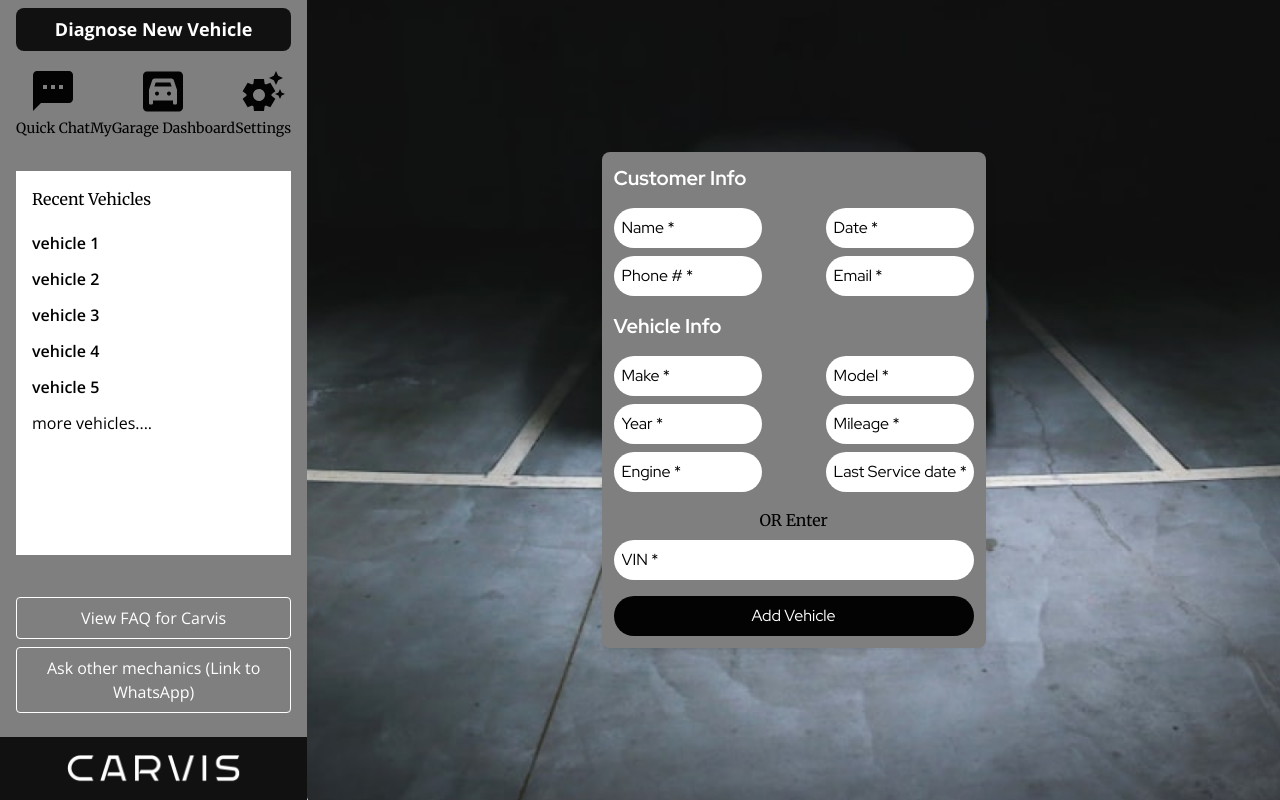
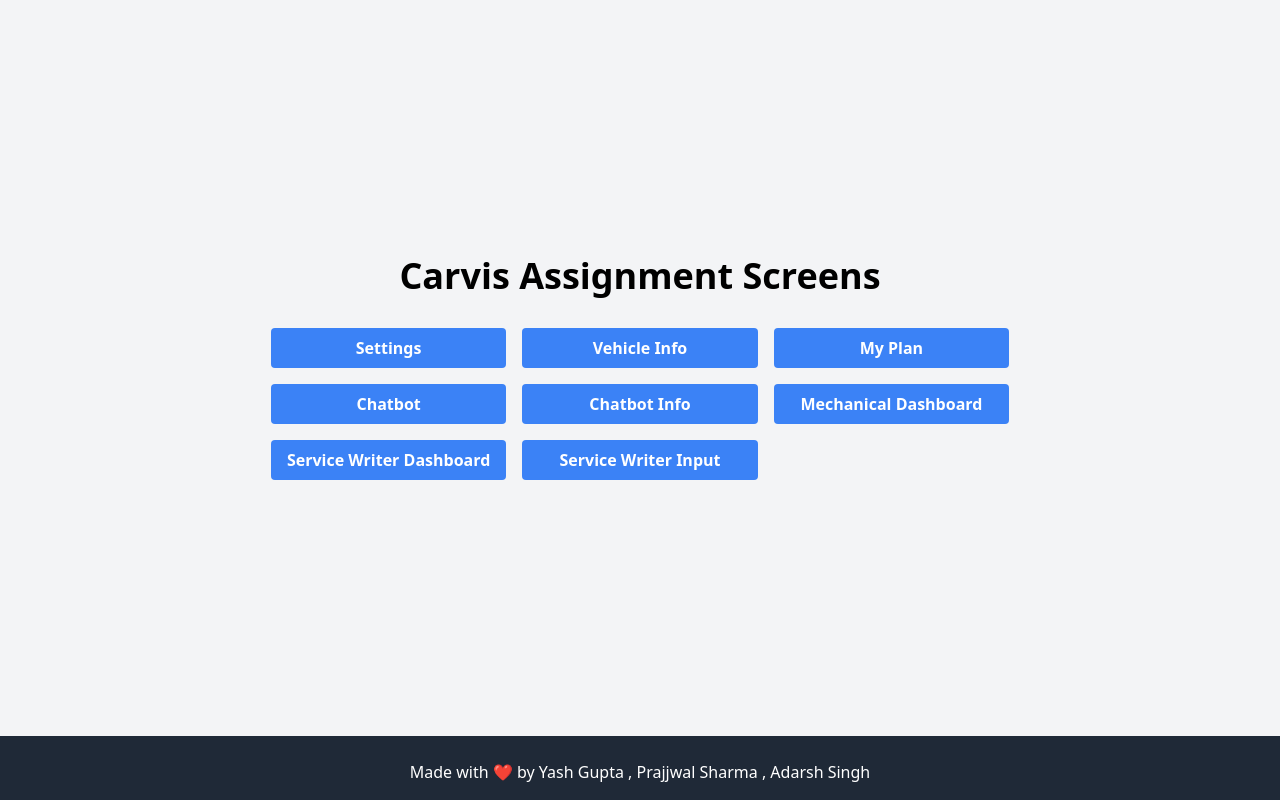
Before and after one commit to yash2324/carvis, a React (Vite) app: page / in a window 1280 px wide. Built offline with nearby package versions, Linux system fonts and the light colour scheme.

Commit message:
Added home page and routing

```diff
--- a/package.json
+++ b/package.json
@@ -12,7 +12,8 @@
   "dependencies": {
     "lucide-react": "^0.414.0",
     "react": "^18.3.1",
-    "react-dom": "^18.3.1"
+    "react-dom": "^18.3.1",
+    "react-router-dom": "^6.25.1"
   },
   "devDependencies": {
     "@types/react": "^18.3.3",
--- a/src/App.tsx
+++ b/src/App.tsx
@@ -1,13 +1,57 @@
+import React from "react";
+import { BrowserRouter as Router, Route, Routes } from "react-router-dom";
+import CustomerIntakeForm from "./components/CustomerIntakeForm";
+import Pricing from "./components/Pricing";
+import Screen1 from "./components/Screen1";
+import Screen2 from "./components/Screen2";
+import Screen3 from "./components/Screen3";
+import Settings from "./components/Settings";
 import Sidebar from "./components/Sidebar";
 import VehicleInfo from "./components/VehicleInfo";
+import HomePage from "./components/HomePage";
 
-function App() {
+const App: React.FC = () => {
   return (
-    <div className="flex">
-      <Sidebar />
-      <VehicleInfo />
-    </div>
+    <Router>
+      <div className="app-container">
+        <main>
+          <Routes>
+            <Route path="/" element={<HomePage />} />
+            <Route
+              path="/pricing"
+              element={
+                <div className="flex">
+                  <Sidebar />
+                  <Pricing />
+                </div>
+              }
+            />
+            <Route path="/screen1" element={<Screen1 />} />
+            <Route path="/screen2" element={<Screen2 />} />
+            <Route path="/screen3" element={<Screen3 />} />
+            <Route
+              path="/settings"
+              element={
+                <div className="flex">
+                  <Sidebar />
+                  <Settings />
+                </div>
+              }
+            />
+            <Route
+              path="/vehicle-info"
+              element={
+                <div className="flex">
+                  <Sidebar />
+                  <VehicleInfo />
+                </div>
+              }
+            />
+          </Routes>
+        </main>
+      </div>
+    </Router>
   );
-}
+};
 
 export default App;
--- /dev/null
+++ b/src/components/HomePage.tsx
@@ -0,0 +1,56 @@
+import React from "react";
+import { useNavigate } from "react-router-dom";
+
+const HomePage: React.FC = () => {
+  const navigate = useNavigate();
+
+  const pages = [
+    { name: "Settings", path: "/settings" },
+    { name: "Vehicle Info", path: "/vehicle-info" },
+    { name: "My Plan", path: "/pricing" },
+    { name: "Chatbot", path: "/chatbot" },
+    { name: "Chatbot Info", path: "/chatbot-info" },
+    { name: "Mechanical Dashboard", path: "/screen1" },
+    { name: "Service Writer Dashboard", path: "/screen2" },
+    { name: "Service Writer Input", path: "/screen3" },
+  ];
+
+  return (
+    <div className="flex flex-col min-h-screen">
+      <main className="flex-grow flex items-center justify-center bg-gray-100">
+        <div className="text-center">
+          <h1 className="text-4xl font-bold mb-8">Carvis Assignment Screens</h1>
+          <div className="grid grid-cols-2 md:grid-cols-3 gap-4">
+            {pages.map((page) => (
+              <button
+                key={page.path}
+                onClick={() => navigate(page.path)}
+                className="bg-blue-500 hover:bg-blue-600 text-white font-bold py-2 px-4 rounded transition duration-300"
+              >
+                {page.name}
+              </button>
+            ))}
+          </div>
+        </div>
+      </main>
+      <footer className="bg-gray-800 text-white py-4 text-center">
+        <p className="mt-2">
+          Made with ❤️ by{" "}
+          <a href="https://github.com/yash2324" target="__blank">
+            Yash Gupta
+          </a>
+          {" , "}
+          <a href="https://github.com/prajjwal2-3" target="__blank">
+            Prajjwal Sharma
+          </a>
+          {" , "}
+          <a href="https://github.com/adarshsingh9540" target="__blank">
+            Adarsh Singh
+          </a>
+        </p>
+      </footer>
+    </div>
+  );
+};
+
+export default HomePage;
```
Also changed, not shown: 1 other file (tests, documents, lock files or other folders).
